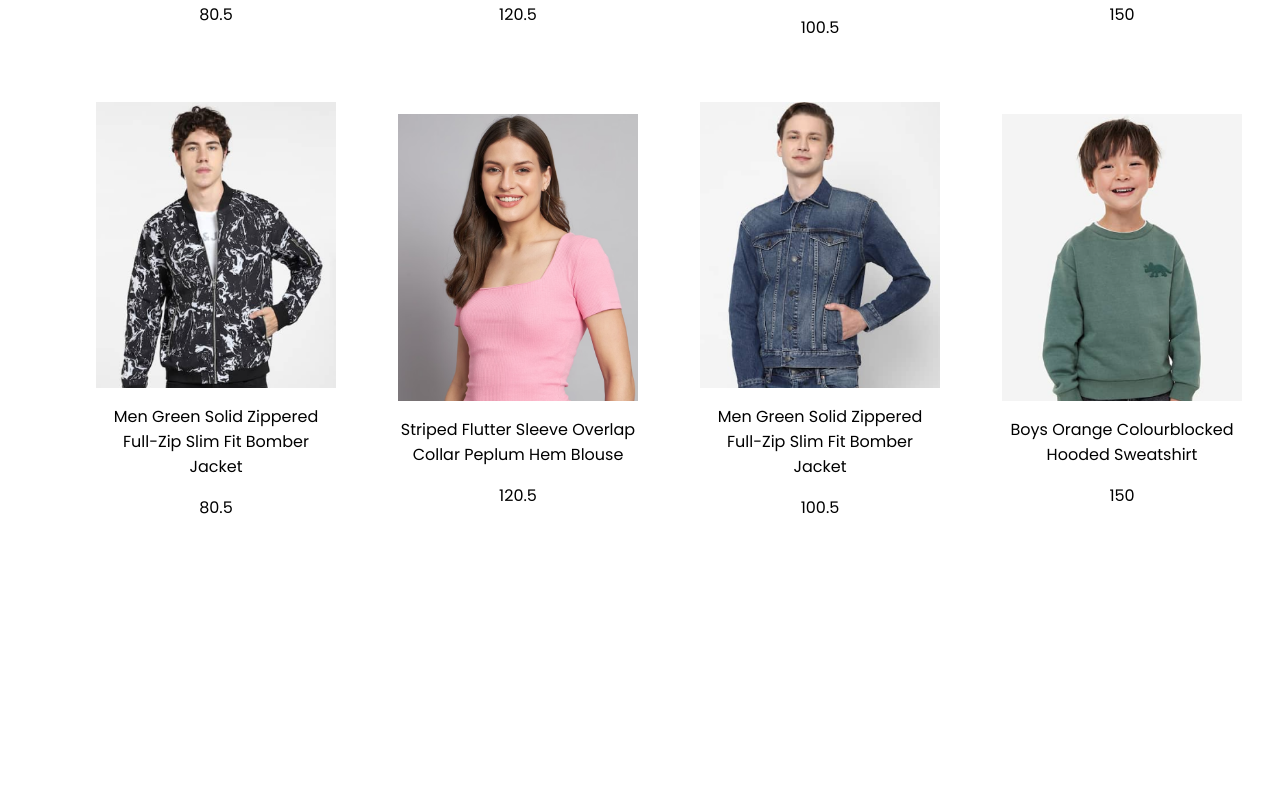
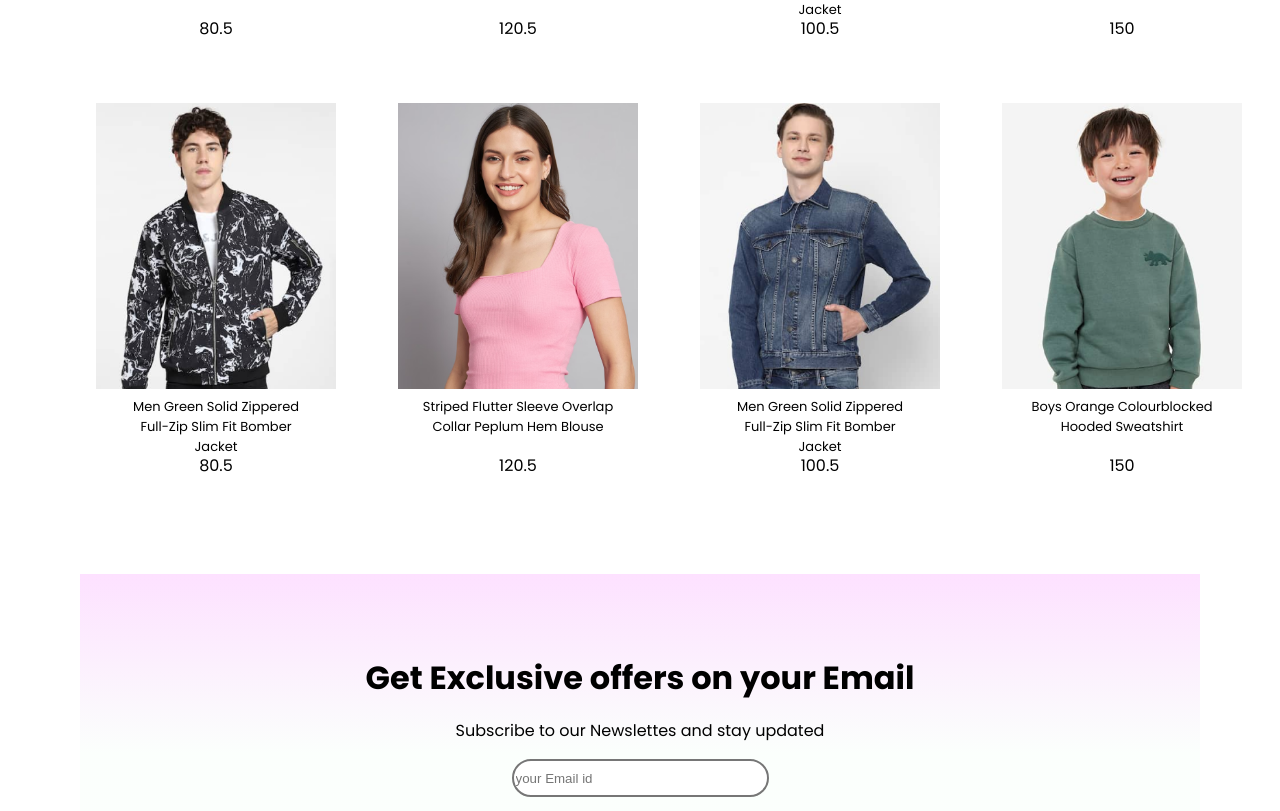
Before and after one commit to rinoykj007/eco, a React (Vite) app: page / in a window 1280 px wide. Shown: the part 2617-3428 px from the top of the page. Before the commit the page ends 3153 px from the top, so only its background shows below. Built offline with nearby package versions, Linux system fonts and the light colour scheme.

Commit message:
Sandbox snapshot commit

```diff
--- a/src/Components/Popular/style.css
+++ b/src/Components/Popular/style.css
@@ -4,6 +4,7 @@
   justify-content: center;
   flex-direction: column;
   gap: 2rem;
+  margin: 5rem;
 }
 .product-list {
   display: flex;
@@ -22,4 +23,12 @@
   .product-list {
     flex-wrap: wrap;
   }
+  .products {
+    margin: 0rem;
+  }
 }
+@media (max-width: 720px) {
+  .products {
+    margin: 0rem;
+  }
+}
--- a/src/NewCollection/NewCollection.css
+++ b/src/NewCollection/NewCollection.css
@@ -1,4 +1,3 @@
-
 .new-collection {
   display: flex;
   flex-direction: column;
@@ -20,9 +19,14 @@
   flex-direction: column;
   align-items: center;
   justify-content: center;
-    gap: 1rem;
+  gap: 0.5rem;
   text-align: center;
   margin: 1rem;
+}
+p.item-name {
+  width: 80%;
+  height: 3rem;
+  font-size: small;
 }
 
 /* Responsive styles */
@@ -42,4 +46,8 @@
   .collection {
     grid-template-columns: 1fr;
   }
+  .new-collection {
+    margin-left: 0;
+    margin-right: 0;
   }
+}
--- /dev/null
+++ b/src/NewsLetter/NewsLetter.css
@@ -0,0 +1,26 @@
+.newsletter,
+.but-NewsLetter {
+  text-align: center;
+  display: grid;
+  place-items: center;
+  gap: 1rem;
+}
+.newsletter {
+  margin: 5rem;
+  padding: 5rem;
+  background: linear-gradient(180deg, #fde1ff, #e1ffea22 50%);
+}
+input[type="email"] {
+  border-radius: 22px;
+  border-style: double;
+  margin: 0rem 2rem;
+  height: 2rem;
+  width: 100%;
+}
+
+@media (max-width: 670px) {
+  .newsletter {
+    margin: 10%;
+    padding: 5%;
+  }
+}
--- /dev/null
+++ b/src/NewsLetter/NewsLetter.jsx
@@ -0,0 +1,17 @@
+import React from "react";
+import "./NewsLetter.css";
+
+const NewsLetter = () => {
+  return (
+    <div className="newsletter">
+      <h1>Get Exclusive offers on your Email</h1>
+      <p>Subscribe to our Newslettes and stay updated</p>
+      <div className="but-NewsLetter">
+        <input type="email" placeholder="your Email id " />
+        <button>Subscribe</button>
+      </div>
+    </div>
+  );
+};
+
+export default NewsLetter;
--- a/src/Pages/Shop.jsx
+++ b/src/Pages/Shop.jsx
@@ -2,6 +2,7 @@ import Hero from "../Hero/Hero";
 import Popular from "../Components/Popular/Popular";
 import Offers from "../Components/Offers/Offers.jsx";
 import NewCollection from "../NewCollection/NewCollection.jsx";
+import NewsLetter from "../NewsLetter/NewsLetter";
 
 function Shop() {
   return (
@@ -9,7 +10,8 @@ function Shop() {
       <Hero />
       <Popular />
       <Offers />
-      <NewCollection/>
+      <NewCollection />
+      <NewsLetter />
     </div>
   );
 }
```
Also changed, not shown: 1 other file (tests, documents, lock files or other folders). Lines whose indentation alone changed are shown as unchanged.
